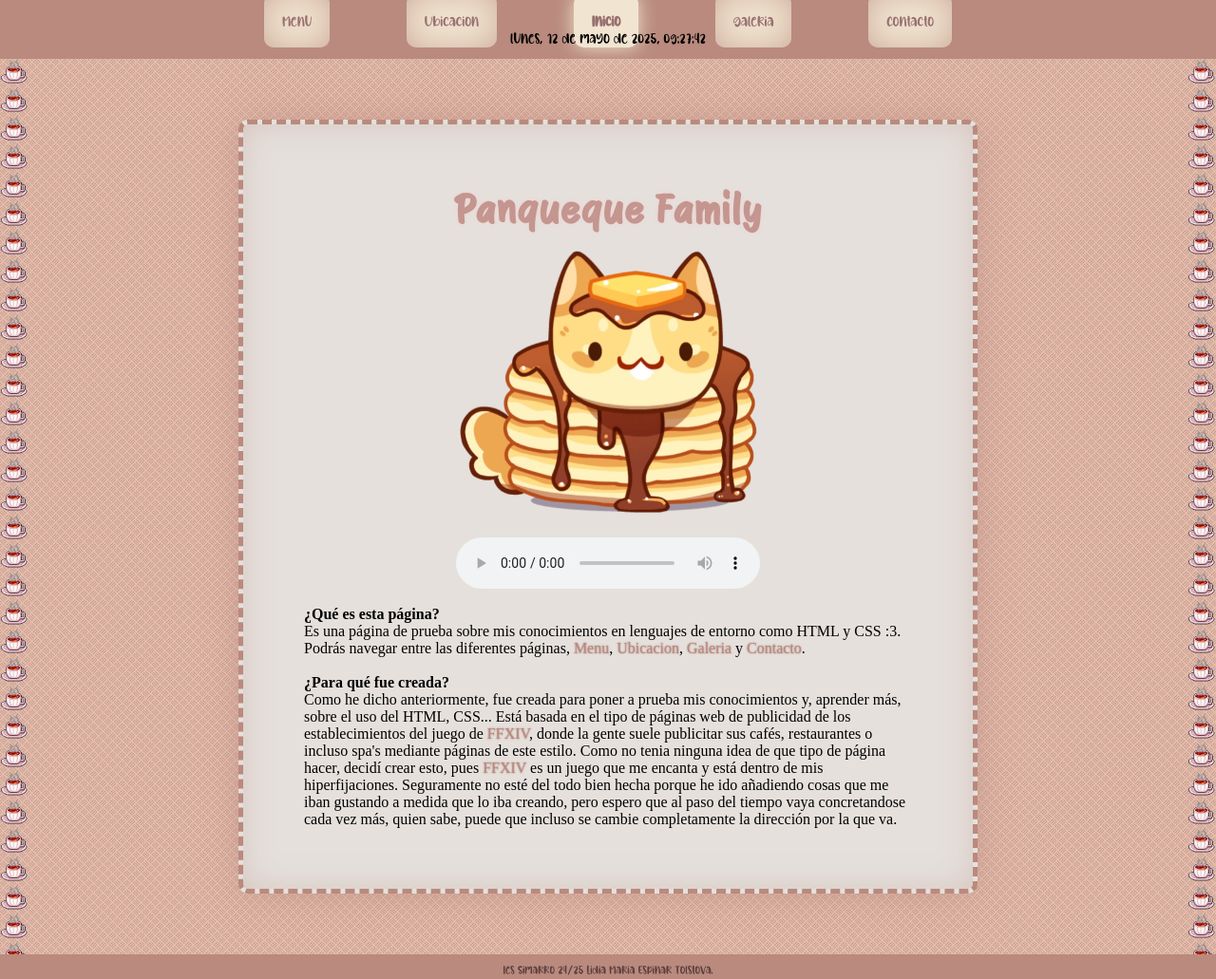
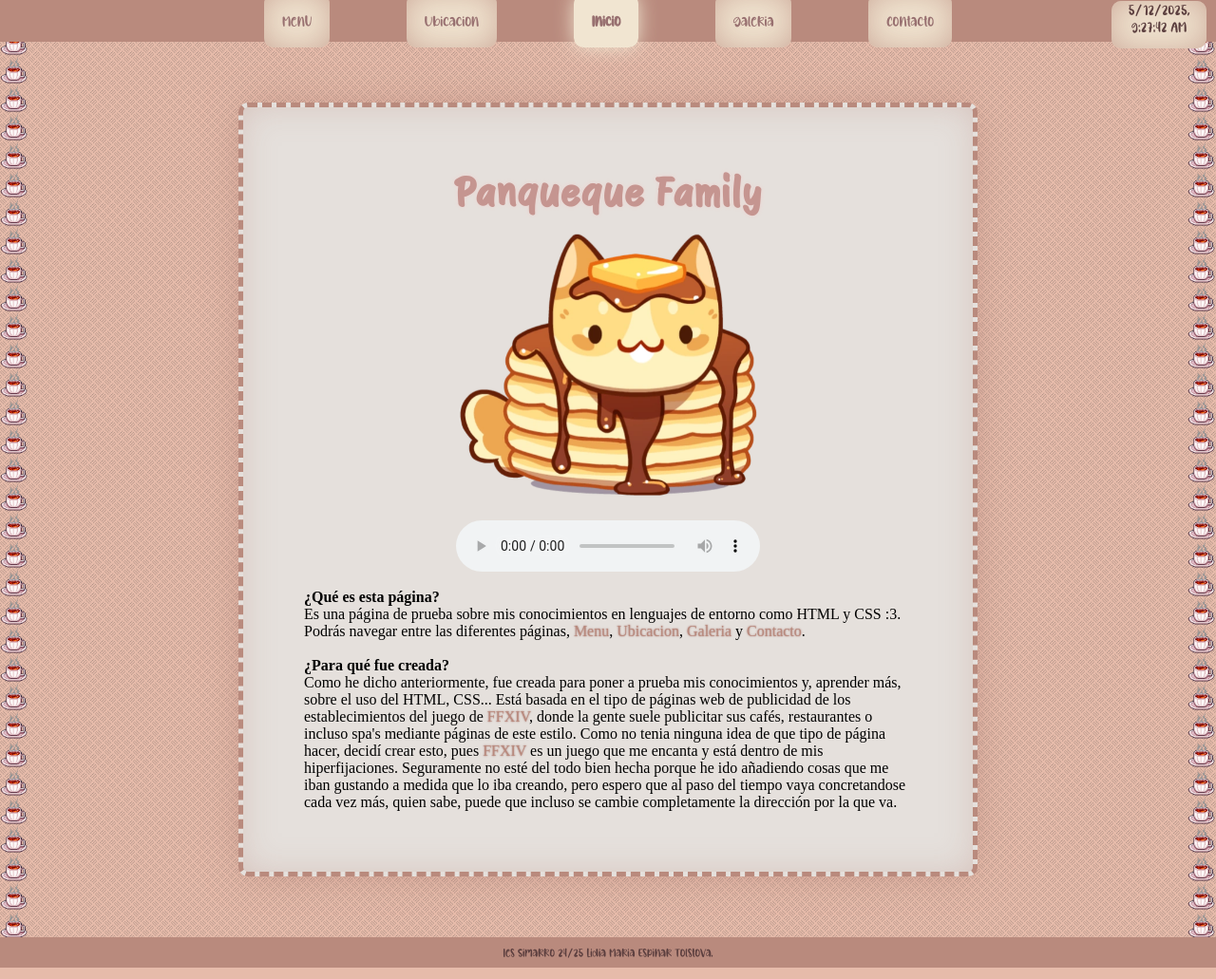
Before and after one commit to NeimCode/HTMLProject, a plain HTML site: page Trabajo HTML/index.html in a window 1280 px wide. Shown: the whole page at 95% size. Drawn offline with Linux system fonts and the light colour scheme; a web font is replaced by a local one.

Commit message:
`Refactor navigation menu and add dynamic time display`

```diff
--- a/Trabajo HTML/index.html
+++ b/Trabajo HTML/index.html
@@ -24,8 +24,9 @@
                     <li><a href="./index.html" class="aqui">Inicio</a></li>
                     <li><a href="./apartados/galeria.html">Galería</a></li>
                     <li><a href="./apartados/contacto.html">Contacto</a></li>
+                <div id="tiempo">miau</div>
+
                 </ul>
-                <p id="tiempo">miau</p>
 
             </nav>
         </header>
--- a/Trabajo HTML/js/script.js
+++ b/Trabajo HTML/js/script.js
@@ -1,21 +1,9 @@
 document.addEventListener("DOMContentLoaded", () => {
 
     function tiempo() {
-        let updateTime = () => {
-            let date = new Date();
-            let formattedDate = date.toLocaleString('ES-ES', {
-                weekday: 'long',
-                year: 'numeric',
-                month: 'long',
-                day: 'numeric',
-                hour: '2-digit',
-                minute: '2-digit',
-                second: '2-digit'
-            });
-            document.getElementById("tiempo").innerHTML = formattedDate;
-        };
-
-        setInterval(updateTime, 1000);
+        setInterval(function() {
+            document.getElementById("tiempo").innerHTML = new Date().toLocaleString();
+        }, 1000);
     }
 
     tiempo();
--- a/Trabajo HTML/styles/global.css
+++ b/Trabajo HTML/styles/global.css
@@ -88,6 +88,16 @@ nav ul li a:hover {
   min-height: 100vh;
 }
 
-.tiempo{
-
+#tiempo {
+  color: #5b3e3e;
+  font-family: handwriting;
+  font-size: 20px;
+  background-color: #f1e5d1;
+  position: absolute;
+  top: 1px;
+  right: 10px;
+  width: 100px;
+  height: 50px;
+  border-radius: 10px;
+  box-shadow: 0px 0px 40px -8px #b98a7dd4 inset;
 }
```
